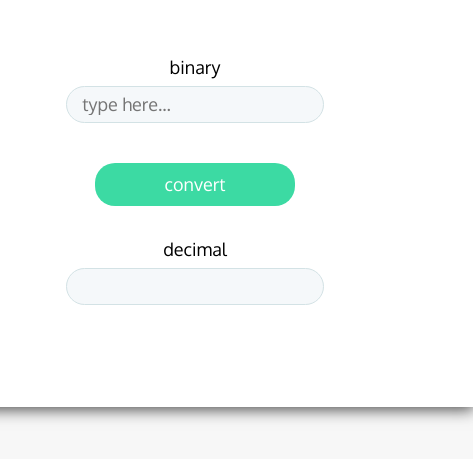
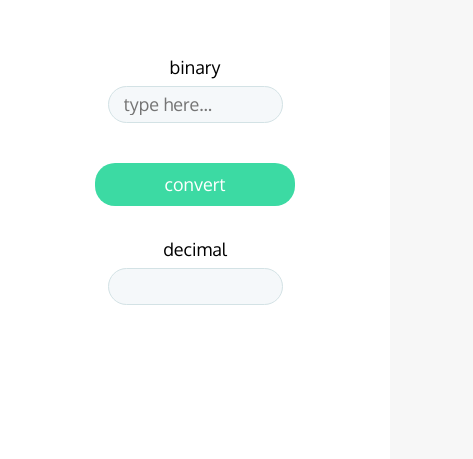
Before and after one commit to filipeveronezi/bin2dec, a plain HTML site: page index.html in a window 390 px wide. Shown: the part 243-702 px from the top of the page, 473 px wide, since content can reach past the window. Drawn offline with Linux system fonts and the light colour scheme.

Commit message:
Adicionando responsividade mobile.

```diff
--- a/public/css/main.css
+++ b/public/css/main.css
@@ -94,3 +94,13 @@ button {
   background: #3febaf;
   cursor: pointer;
 }
+
+@media only screen and (max-width: 768px) {
+  .container {
+    display: flex;
+    flex-direction:column;
+    width: 100%;
+    height: 100%;
+    box-shadow: none;
+  }
+}
```
